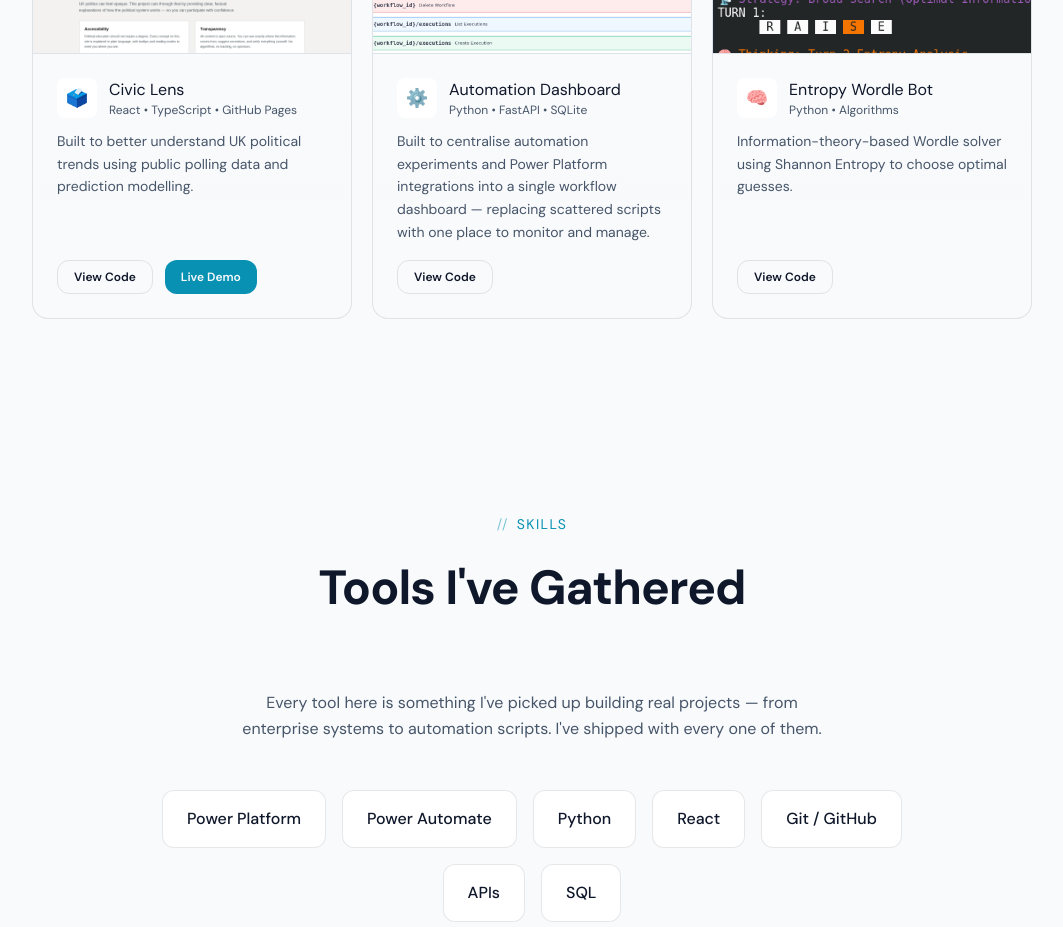
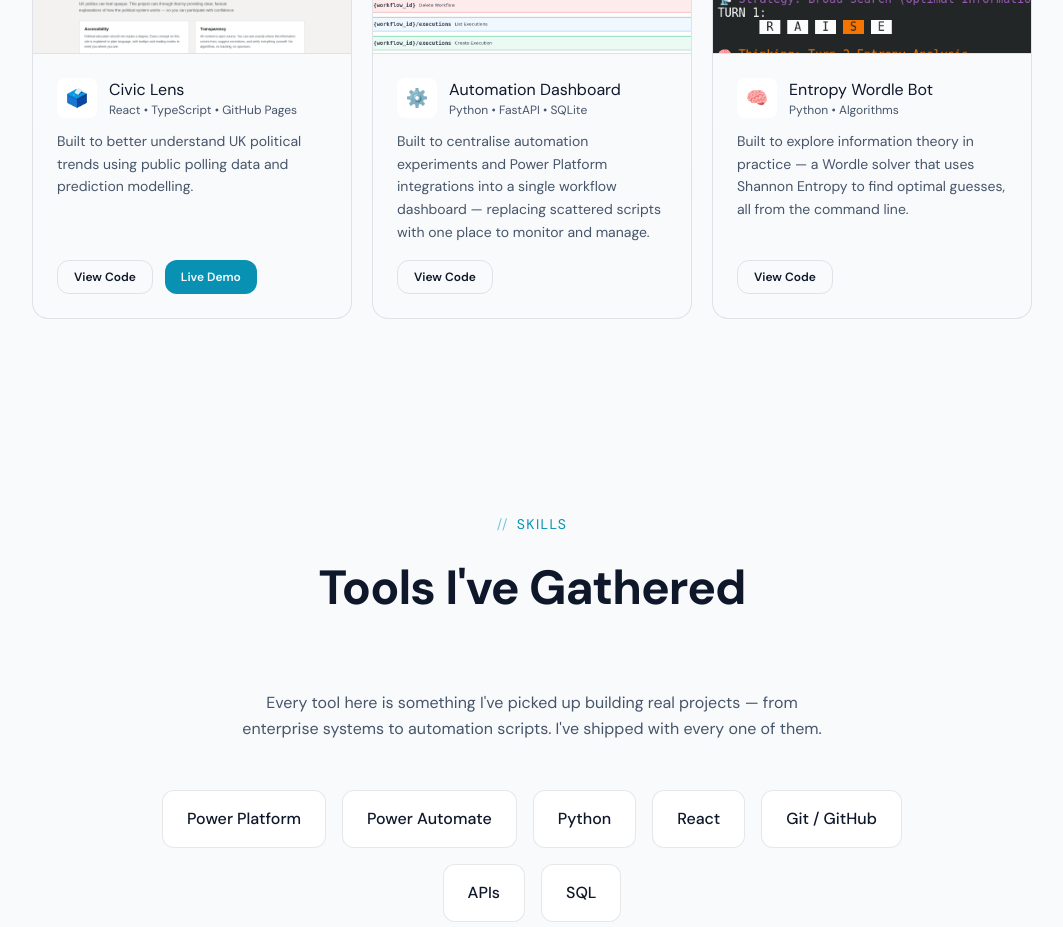
Before and after one commit to JHCodeQuest/JHPortfolio, a React (Vite) app: page / in a window 1280 px wide. Shown: the part 2400-3327 px from the top of the page, without its empty margins (108-1171 px from the left). Built offline with nearby package versions, Linux system fonts and the light colour scheme.

Commit message:
Reword Wordle Bot description to 'why' framing

```diff
--- a/src/components/FeaturedProjectsSection.jsx
+++ b/src/components/FeaturedProjectsSection.jsx
@@ -19,7 +19,7 @@
   {
     icon: '\u{1F9E0}',
     title: 'Entropy Wordle Bot',
-    description: 'Information-theory-based Wordle solver using Shannon Entropy to choose optimal guesses.',
+    description: 'Built to explore information theory in practice — a Wordle solver that uses Shannon Entropy to find optimal guesses, all from the command line.',
     tags: ['Python', 'Algorithms'],
     screenshot: 'screenshots/wordle-bot.png',
     github: 'https://github.com/JHCodeQuest/pyWordles',
```
